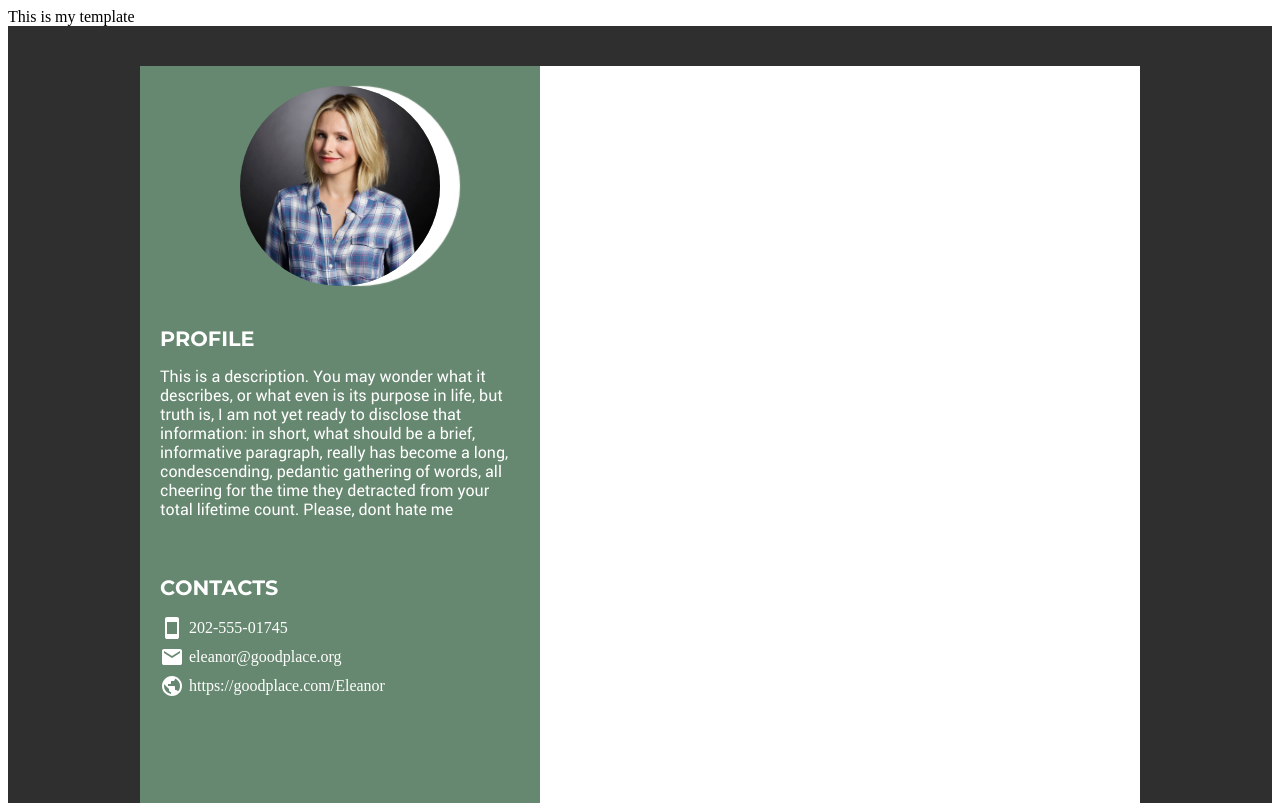
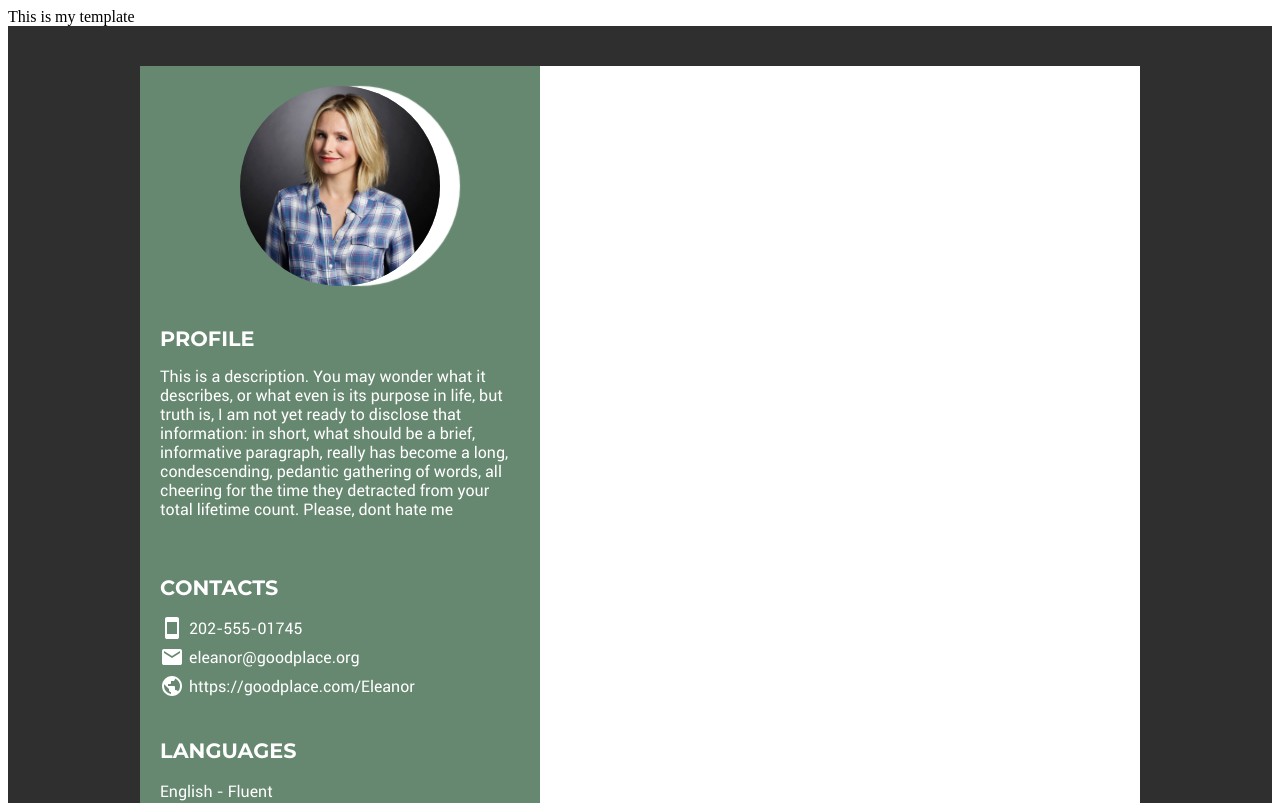
Before and after one commit to Velthas/buildrriculum, a React app: page / in a window 1280 px wide. Shown: the top 803 px of the page. Built offline with nearby package versions, Linux system fonts and the light colour scheme.

Commit message:
added language section, sidebar completed

```diff
--- /dev/null
+++ b/src/components/Languages.js
@@ -0,0 +1,82 @@
+import React, { Component } from "react";
+import uniqid from 'uniqid';
+
+import trashcan from '../images/trashcan.svg';
+
+class Languages extends Component {
+  constructor(props) {
+    super(props);
+
+    this.state = {
+      edit: false,
+      buttons: false,
+      trashcans: false,
+    }
+
+    let {addLanguage, deleteLanguage, displayButtons, hideButtons} = this.props;
+    this.addLanguage = addLanguage;
+    this.deleteLanguage = deleteLanguage;
+    this.toggleEdit = this.toggleEdit.bind(this);
+    this.displayDeleteImg = this.displayDeleteImg.bind(this);
+    this.displayButtons = displayButtons.bind(this);
+    this.hideButtons = hideButtons.bind(this);
+  }
+
+  toggleEdit() {
+    this.setState({
+      edit: !this.state.edit,
+    });
+  }
+
+  displayDeleteImg() {
+    this.setState({
+      trashcans: !this.state.trashcans,
+    })
+  }
+
+  render() {
+    return (
+    <div className="cv-section flex-column centered-both languages"  onMouseEnter={this.displayButtons} onMouseLeave={this.hideButtons}>
+
+      { this.state.buttons && <button className="edit-button absolute-top-left" onClick={this.toggleEdit}>Add</button> }
+
+      <h3 className="section-header">Languages</h3>
+      <ul onMouseEnter={this.displayDeleteImg} onMouseLeave={this.displayDeleteImg}>
+      {this.props.languages.map((lang, index) => {
+       return <li key={lang.id}>
+          <p>{lang.language + ' - ' + lang.fluency}</p>
+          { this.state.trashcans && <img src={trashcan} onClick={() => { this.deleteLanguage('languages', index) }}></img> }
+        </li>
+      })}
+      </ul>
+
+      { this.state.edit &&
+        <div className="form">
+          <form id="language-form">
+            <label for="language-name">{'Language Name'}</label>
+            <input type="text" placeholder="English" id="language-name"></input>
+
+            <label for="language-fluency">{'Proficiency Level'}</label>
+            <input type="text" placeholder="Fluent" id="language-fluency"></input>
+
+            <div className="flex-row">
+              <button class="button-cancel" type="button" onClick={this.toggleEdit}>Cancel</button>
+              <button class="button-submit" type="submit" onClick={(e) => {
+                e.preventDefault();
+                const languageName = document.querySelector('#language-name').value;
+                const languageLevel = document.querySelector('#language-fluency').value;
+                const uniqueId = uniqid();
+                const newEntry = {language: languageName, fluency: languageLevel, id: uniqueId}
+                this.addLanguage('languages', newEntry);
+                this.toggleEdit();
+              }}>Confirm</button>
+            </div>
+          </form>
+        </div> }
+
+
+  </div>
+  )}
+}
+
+export default Languages;
--- a/src/components/Sidebar.js
+++ b/src/components/Sidebar.js
@@ -3,6 +3,7 @@ import Eleanor from './../images/eleanor.jpeg';
 import Picture from './Picture';
 import Profile from './Profile';
 import Contacts from './Contacts';
+import Languages from './Languages'
 
 class Sidebar extends Component {
   constructor(props) {
@@ -14,11 +15,27 @@ class Sidebar extends Component {
       telephone: '202-555-01745',
       mail: 'eleanor@goodplace.org',
       website: 'https://goodplace.com/Eleanor',
-      languages: [['English', 'Fluent']]
+      languages: [{ language: 'English', fluency: 'Fluent', id: 0}]
     }
 
     this.changeInfo = this.changeInfo.bind(this);
+    this.addToArray = this.addToArray.bind(this);
+    this.removeFromArray = this.removeFromArray.bind(this);
   }
+
+  removeFromArray(arrName, index) {
+    const copy = [...this.state[arrName]];
+    copy.splice(index, 1);
+    this.setState({
+      [arrName]: copy,
+    });
+  }
+
+  addToArray(arrName, obj) {
+    this.setState({
+      [arrName]: this.state[arrName].concat([obj]),
+    });
+  };
 
   changeInfo(varName, value) {
     this.setState({
@@ -43,6 +60,7 @@ class Sidebar extends Component {
       <Picture imgUrl={this.state.photoUrl} changeInfo={this.changeInfo} displayButtons={this.displayButtons} hideButtons={this.hideButtons} />
       <Profile profile={this.state.profile} changeInfo={this.changeInfo} displayButtons={this.displayButtons} hideButtons={this.hideButtons} />
       <Contacts telephone={this.state.telephone} mail={this.state.mail} website={this.state.website} changeInfo={this.changeInfo} displayButtons={this.displayButtons} hideButtons={this.hideButtons} />
+      <Languages languages={this.state.languages} displayButtons={this.displayButtons} hideButtons={this.hideButtons} addLanguage={this.addToArray} deleteLanguage={this.removeFromArray} />
     </div>
   }
 }
--- a/src/styles/cv.css
+++ b/src/styles/cv.css
@@ -59,7 +59,8 @@
   color: var(--sidebar-color);
 }
 
- .section-paragraph {
+ .cv-section p,
+ .cv-section a {
   font-family: 'roboto', 'Segoe UI', Tahoma, Geneva, Verdana, sans-serif;
 }
 
@@ -73,6 +74,7 @@ button.edit-button {
   border-radius: 5px;
 
   transition: 0.3s ease-in;
+  cursor: pointer;
 }
 
 .absolute-top-left {
@@ -227,8 +229,7 @@ ul {
   position: relative;
 }
 
-.cv-image img,
-.edit-img-text {
+.cv-image img {
   width: 200px;
   height: 200px;
 
@@ -239,33 +240,50 @@ ul {
   box-shadow: 20px 0px 1px white;
 }
 
-.contacts ul {
+#sidebar ul {
   align-self: flex-start;
+
+  width: 100%;
 }
 
 ul img {
   filter: var(--filter-to-white);
+  transition: 0.3s smooth;
 }
 
-.contacts p {
+.contacts p,
+.languages p {
   margin: 0;
   padding: 0;
 }
 
-.contacts li {
+#sidebar li {
+  display: flex;
   align-items: center;
   justify-content: flex-start;
   gap: 5px;
 
+  height: 24px;
+  width: 100%;
   margin-top: 5px;
 }
 
-.contacts li:first-child {
+#sidebar li:first-child {
   margin-top: 0;
 }
 
 .contacts a {
   color: var(--sidebar-color);
+}
+
+#sidebar .languages ul li {
+  justify-content: space-between;
+}
+
+.languages li img:hover {
+  transform: scale(1.1);
+
+  cursor: pointer;
 }
 
 /* Right half of the CV */
```
Also changed, not shown: src/images/trashcan.svg (added).
